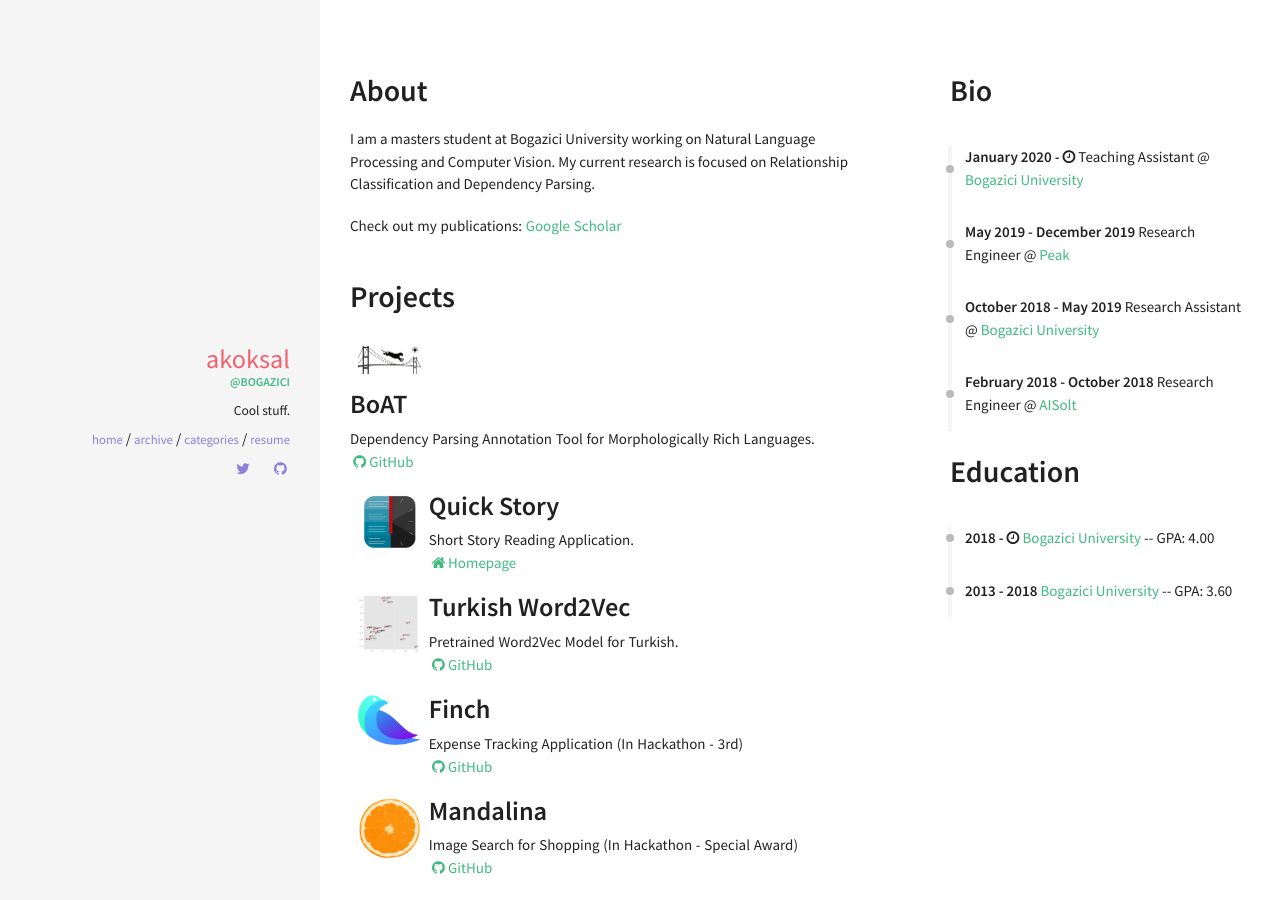
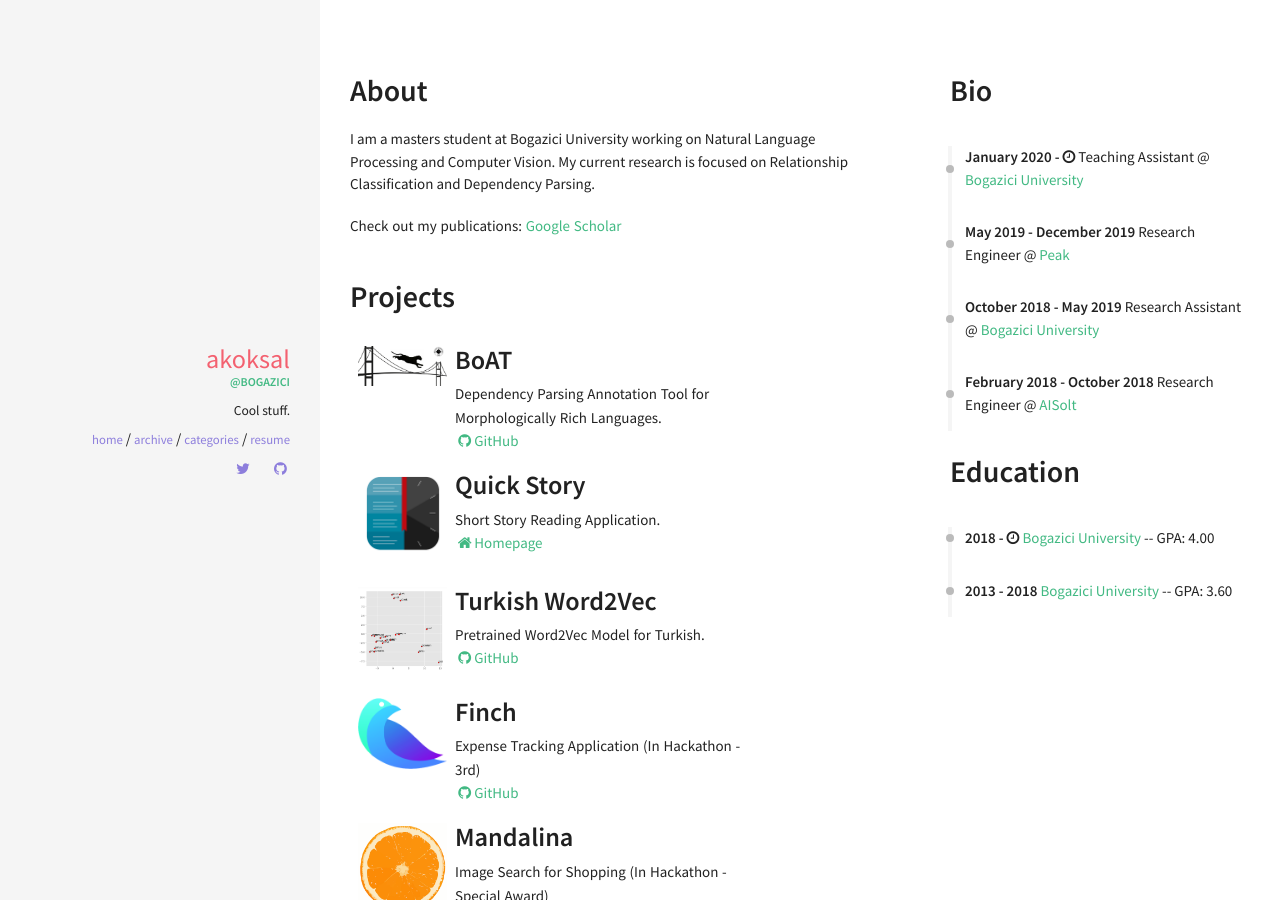
Before and after one commit to akoksal/akoksal.github.io, a Jekyll site: the page built from resume.html, in a window 1280 px wide. Built offline with Jekyll 4.4.1, drawn with Linux system fonts in a browser that asks for light colours.

Commit message:
Minor changes

```diff
--- a/_includes/sections/projects.html
+++ b/_includes/sections/projects.html
@@ -1,14 +1,14 @@
 <h1><span data-i18n="skills.my_skills">Projects</span></h1>
 
 {% for project in site.data.index.projects %}
-    <div class="row" style="display: inline-block; margin-top: 4px;">
-            <div class="col1" style="float:left; width:15%;">
+    <div class="row" style="display: inline-block; margin-top: 4px; width: 100%;">
+            <div class="col1" style="float:left; width:20%;">
                 <img src="{{ site.url }}/img/{{ project.image }}" style="padding:8px">
             </div>
             <div class="col2" style="float:left">
 
                 <h2 style="margin: 0px">{{ project.name }}</h2>
-                <p style="margin: 0px">{{ project.descr }}</p>
+                <p style="margin: 0px; max-width:20em;">{{ project.descr }}</p>
 
                 {% if project.github %}
                 <a href="{{ project.github }} "><i class="fa fa-fw fa-github"></i>GitHub</a>
@@ -19,4 +19,5 @@
 
             </div>
     </div>
+    </br>
 {% endfor %}
```
